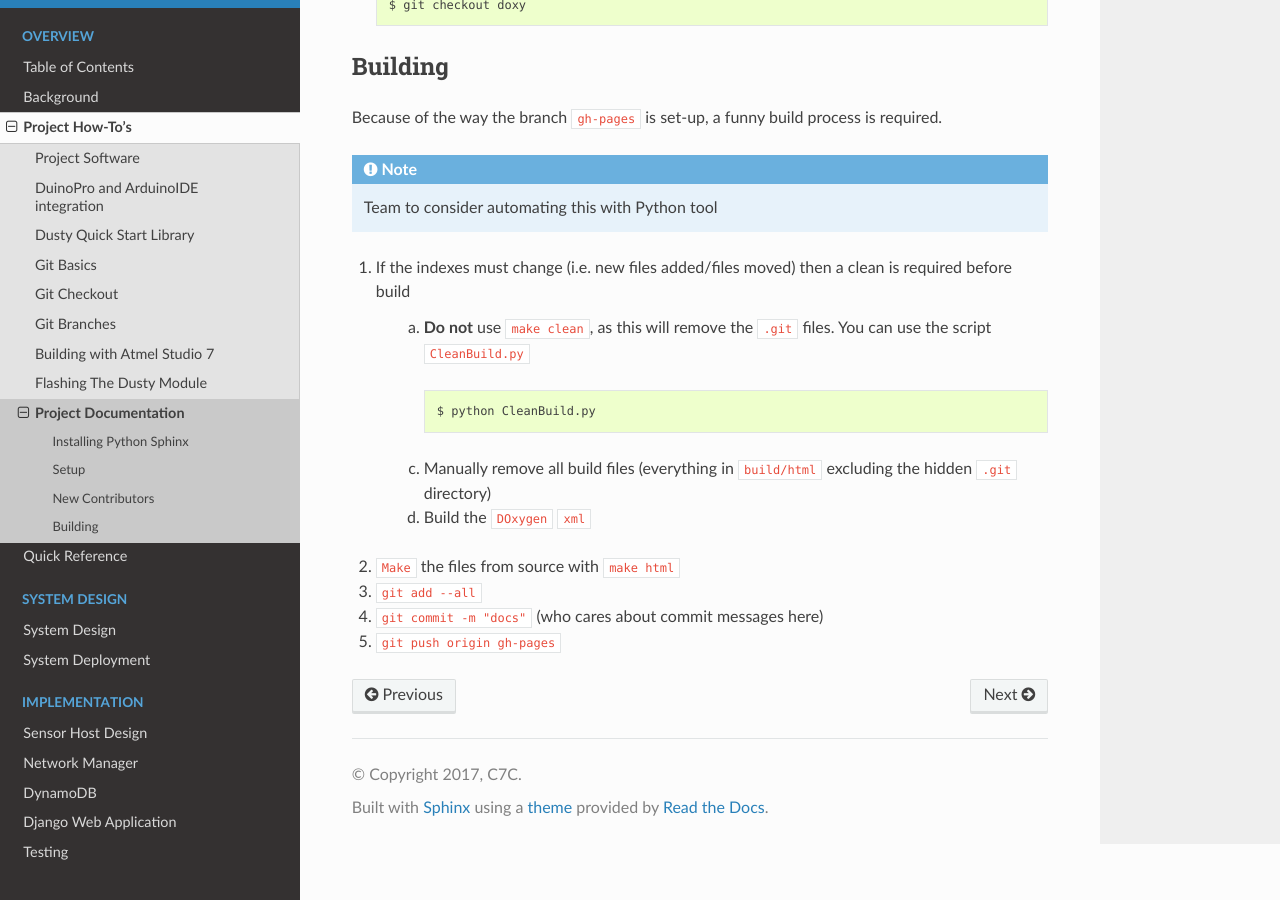
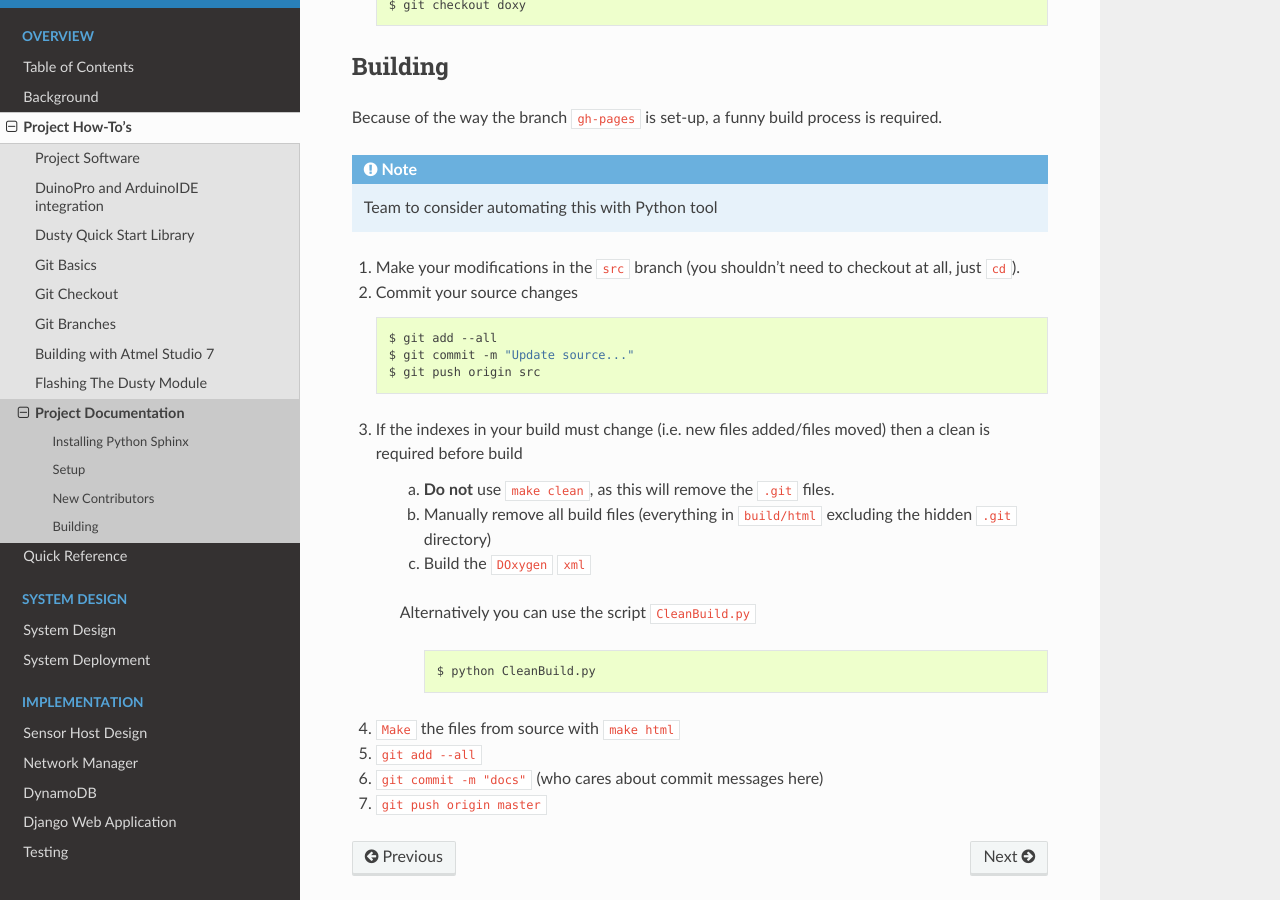
Before and after one commit to CloudSevenConsulting/CloudSevenConsulting.github.io, a Sphinx documentation site: the page built from source/usage/projDocs.rst, in a window 1280 px wide and 900 px high, scrolled down 2206 px. Built offline with Sphinx 7.4.7 and the Read the Docs theme 2.0.0, drawn with Linux system fonts in a browser that asks for light colours.

Commit message:
projDocs

```diff
--- a/source/usage/projDocs.rst
+++ b/source/usage/projDocs.rst
@@ -117,18 +117,29 @@ Because of the way the branch ``gh-pages`` is set-up, a funny build process is r
 
    Team to consider automating this with Python tool
 
-1. If the indexes must change (i.e. new files added/files moved) then a clean is required before build
+1. Make your modifications in the ``src`` branch (you shouldn't need to checkout at all, just ``cd``).
+2. Commit your source changes
 
-    a) **Do not** use ``make clean``, as this will remove the ``.git`` files. You can use the script ``CleanBuild.py``
+   .. code-block:: bash
+
+       $ git add --all
+       $ git commit -m "Update source..."
+       $ git push origin src
+
+3. If the indexes in your build must change (i.e. new files added/files moved) then a clean is required before build
+
+    a) **Do not** use ``make clean``, as this will remove the ``.git`` files.
+
+    b) Manually remove all build files (everything in ``build/html`` excluding the hidden ``.git`` directory)
+    c) Build the ``DOxygen`` ``xml``
+
+    Alternatively you can use the script ``CleanBuild.py``
 
       .. code-block:: bash
 
           $ python CleanBuild.py
 
-    c) Manually remove all build files (everything in ``build/html`` excluding the hidden ``.git`` directory)
-    d) Build the ``DOxygen`` ``xml``
-
-2. ``Make`` the files from source with ``make html``
-3. ``git add --all``
-4. ``git commit -m "docs"`` (who cares about commit messages here)
-5. ``git push origin gh-pages``
+4. ``Make`` the files from source with ``make html``
+5. ``git add --all``
+6. ``git commit -m "docs"`` (who cares about commit messages here)
+7. ``git push origin master``
```
